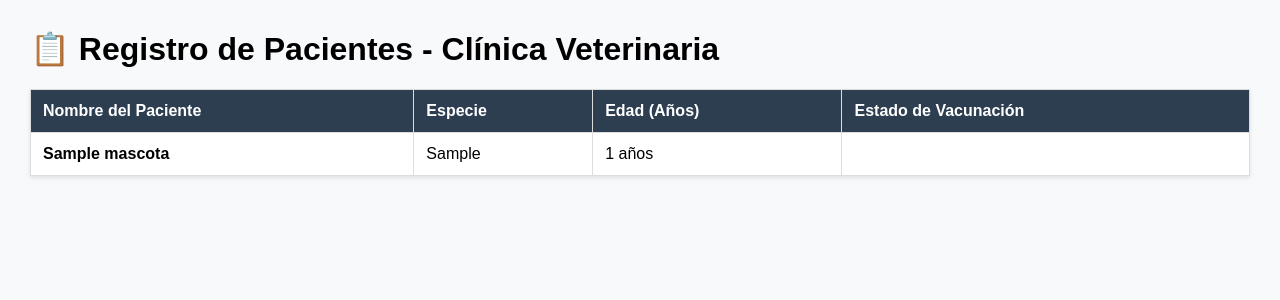
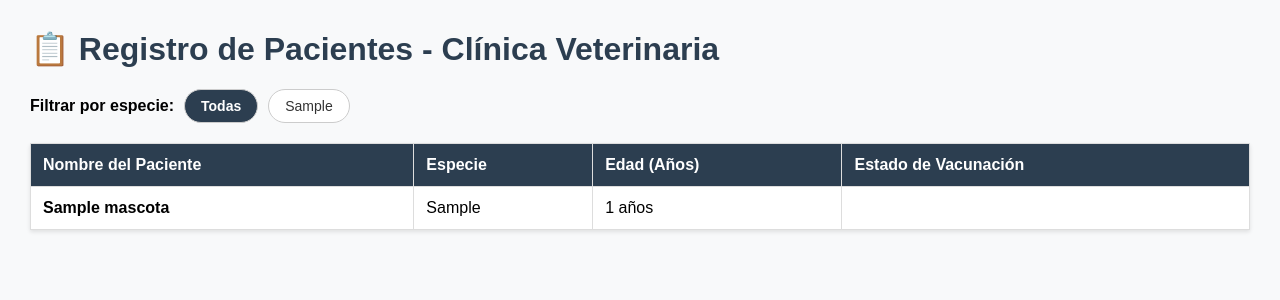
Before and after one commit to tringlie/backend-1, a Django app: page /mascotas/ in a window 1280 px wide. Shown: the top 300 px of the page. Run offline with Django 4.2, Linux system fonts and the light colour scheme; tables that the repository leaves empty hold one stand-in row (values such as "Sample post").

Commit message:
implementacion filtro por especie en vista /mascotas

```diff
--- a/pacientes/templates/listar.html
+++ b/pacientes/templates/listar.html
@@ -5,49 +5,40 @@
     <meta name="viewport" content="width=device-width, initial-scale=1.0">
     <title>Listado de Pacientes - Clínica Veterinaria</title>
     <style>
-        body {
-            font-family: Arial, sans-serif;
-            margin: 30px;
-            background-color: #f8f9fa;
-        }
-        table {
-            width: 100%;
-            border-collapse: collapse;
-            background-color: #fff;
-            box-shadow: 0 2px 4px rgba(0,0,0,0.1);
-        }
-        th, td {
-            border: 1px solid #ddd;
-            padding: 12px;
-            text-align: left;
-        }
-        th {
-            background-color: #2c3e50;
-            color: white;
-        }
-        .badge {
-            padding: 6px 12px;
-            border-radius: 4px;
-            font-weight: bold;
-            display: inline-block;
-        }
+        body { font-family: Arial, sans-serif; margin: 30px; background-color: #f8f9fa; }
+        h1 { color: #2c3e50; }
+        table { width: 100%; border-collapse: collapse; background-color: #fff; box-shadow: 0 2px 4px rgba(0,0,0,0.1); margin-top: 15px; }
+        th, td { border: 1px solid #ddd; padding: 12px; text-align: left; }
+        th { background-color: #2c3e50; color: white; }
+
+        /* Estilos del Filtro */
+        .filtros-container { margin-bottom: 20px; display: flex; gap: 10px; align-items: center; flex-wrap: wrap; }
+        .btn-filtro { padding: 8px 16px; border: 1px solid #ccc; text-decoration: none; border-radius: 20px; color: #333; background: #fff; font-size: 14px; }
+        .btn-filtro:hover { background-color: #e2e6ea; }
+        .btn-filtro.activo { background-color: #2c3e50; color: #fff; font-weight: bold; }
+
         /* Colores requeridos por el Caso 5 */
-        .verde {
-            background-color: #d4edda;
-            color: #155724;
-        }
-        .rojo {
-            background-color: #f8d7da;
-            color: #721c24;
-        }
-        .amarillo {
-            background-color: #fff3cd;
-            color: #856404;
-        }
+        .badge { padding: 5px 10px; border-radius: 4px; font-weight: bold; display: inline-block; }
+        .verde { background-color: #d4edda; color: #155724; }
+        .rojo { background-color: #f8d7da; color: #721c24; }
+        .amarillo { background-color: #fff3cd; color: #856404; }
     </style>
 </head>
 <body>
     <h1>📋 Registro de Pacientes - Clínica Veterinaria</h1>
+
+    <!-- Barra de Filtros por Especie -->
+    <div class="filtros-container">
+        <strong>Filtrar por especie:</strong>
+        <a href="{% url 'listar_mascotas' %}" class="btn-filtro {% if not especie_activa %}activo{% endif %}">
+            Todas
+        </a>
+        {% for esp in especies %}
+            <a href="?especie={{ esp }}" class="btn-filtro {% if especie_activa == esp %}activo{% endif %}">
+                {{ esp }}
+            </a>
+        {% endfor %}
+    </div>
 
     <table>
         <thead>
@@ -78,7 +69,9 @@
             </tr>
             {% empty %}
             <tr>
-                <td colspan="4" style="text-align: center;">No hay pacientes registrados en el sistema.</td>
+                <td colspan="4" style="text-align: center; color: #666; padding: 20px;">
+                    No hay pacientes registrados para esta selección.
+                </td>
             </tr>
             {% endfor %}
         </tbody>
--- a/pacientes/views.py
+++ b/pacientes/views.py
@@ -3,4 +3,19 @@ from .models import Mascota
 
 def listar_mascotas(request):
     mascotas = Mascota.objects.all()
-    return render(request, 'listar.html', {'mascotas': mascotas})
+
+    especies = Mascota.objects.values_list('especie', flat=True).distinct()
+
+    especie_filtrada = request.GET.get('especie')
+
+    if especie_filtrada:
+        mascotas = mascotas.filter(especie=especie_filtrada)
+
+    contexto = {
+        'mascotas': mascotas,
+        'especies': especies,
+        'especie_filtrada': especie_filtrada
+    }
+
+
+    return render(request, 'listar.html', contexto)
```
